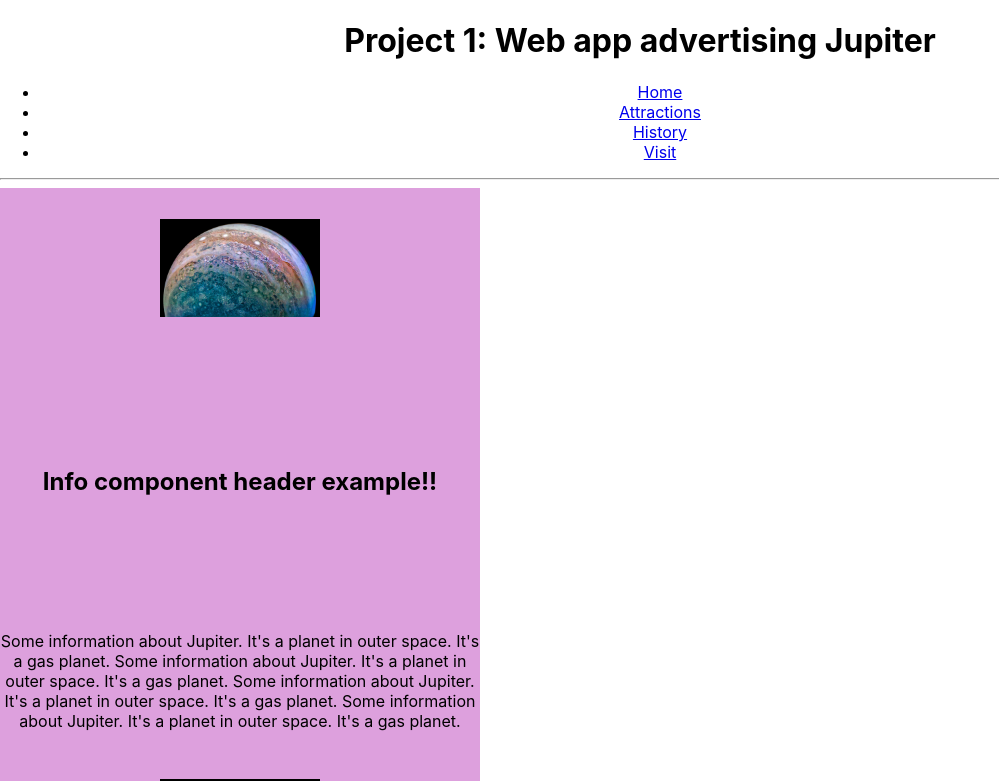
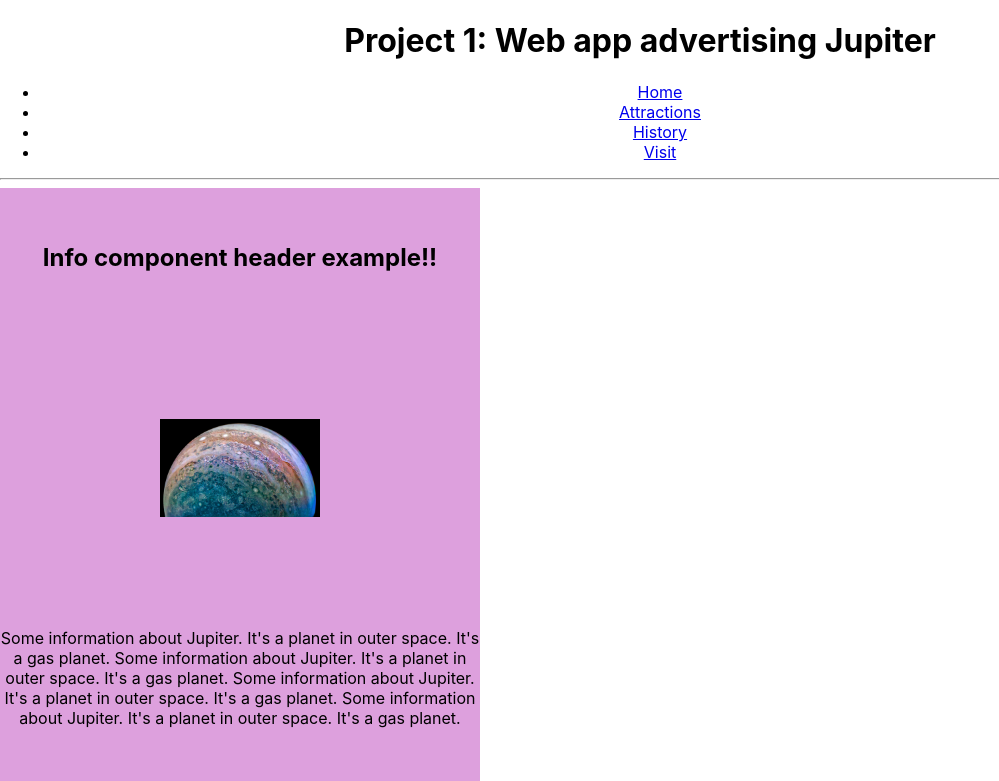
Before and after one commit to chystarr/visit-jupiter, a React (Create React App) app: page /visit in a window 1280 px wide. Shown: the top 781 px of the page, without its empty margins (0-999 px from the left). Built offline with nearby package versions, Linux system fonts and the light colour scheme.

Commit message:
Made minor change to layout on visit page

```diff
--- a/src/components/css/Visit.css
+++ b/src/components/css/Visit.css
@@ -12,11 +12,11 @@
   object-fit: contain;
   height: 10em;
   width: 10em;
-  grid-row: 1 / 2;
+  grid-row: 2 / 4;
 }
 
 .visit-page .info-card h2 {
-  grid-row: 2 / 4;
+  grid-row: 1 / 2;
 }
 
 .visit-page .info-card p {
```
